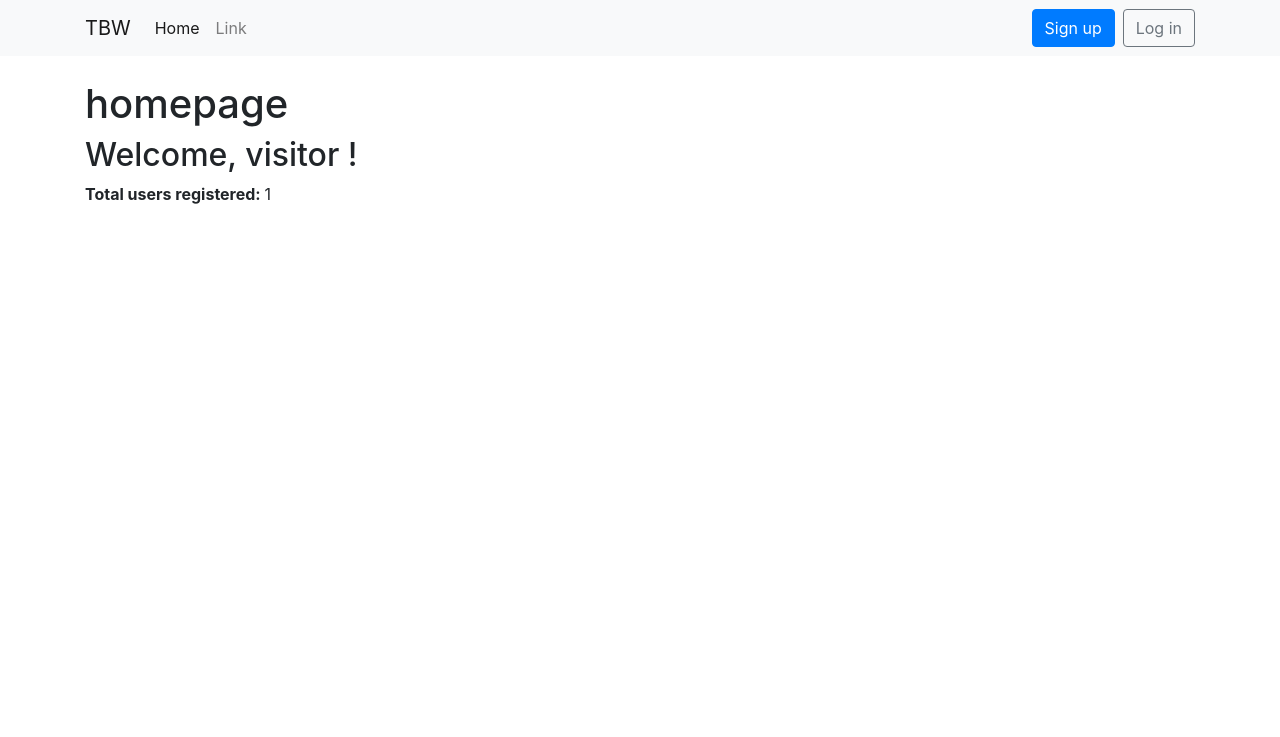
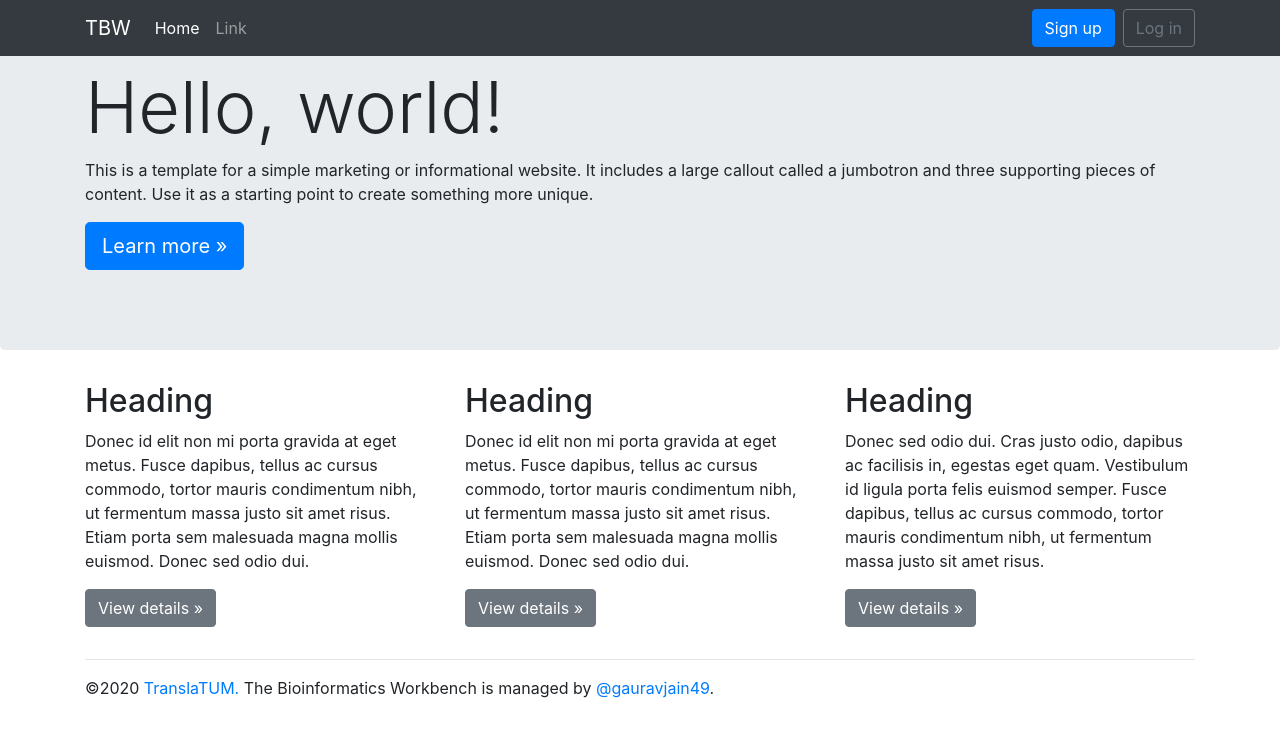
Before and after one commit to gauravj49/tbp, a Django app: page / in a window 1280 px wide. Shown: the top 737 px of the page. Run offline with Django 3.2, Linux system fonts and the light colour scheme; data comes from the database, SQL or seed files in the repository; both versions use the stored data as it was after the commit; some libraries are stand-ins or nearby versions.

Commit message:
new conditional templates for landing page and user dashboard

```diff
--- /dev/null
+++ b/condor/src/apps/user_management/static/user_management/css/jumbotron.css
@@ -0,0 +1,4 @@
+/* Move down content because we have a fixed navbar that is 3.5rem tall */
+body {
+  padding-top: 3.5rem;
+}
--- a/condor/src/apps/user_management/views.py
+++ b/condor/src/apps/user_management/views.py
@@ -18,7 +18,7 @@ def home(request):
     template= "dashboard/dashboard_home.html"
     context= {}
   else:
-    template= "user_management/home.html"
+    template= "index.html"
     count = User.objects.count()
     context= {'count': count}
 
--- a/condor/src/templates/base.html
+++ b/condor/src/templates/base.html
@@ -3,38 +3,43 @@
 <html lang="en">
   <head>
     <!-- Required meta tags -->
-    <meta charset="utf-8">
-    <meta name="viewport" content="width=device-width, initial-scale=1, shrink-to-fit=no">
+    {% block head_meta %}
+        {% block head_meta_charset %}
+            <meta http-equiv="Content-Type" content="text/html; charset=utf-8" />
+        {% endblock head_meta_charset %}
 
-    <!-- Bootstrap CSS -->
-    <link rel="stylesheet" href="https://stackpath.bootstrapcdn.com/bootstrap/4.5.0/css/bootstrap.min.css" integrity="sha384-9aIt2nRpC12Uk9gS9baDl411NQApFmC26EwAOH8WgZl5MYYxFfc+NcPb1dKGj7Sk" crossorigin="anonymous">
+        {% block head_meta_contentlanguage %}
+          <meta http-equiv="Content-Language" value="en-US" />
+        {% endblock head_meta_contentlanguage %}
+
+        {% block head_meta_viewport %}
+            <meta name="viewport" content="width=device-width, initial-scale=1.0">
+        {% endblock head_meta_viewport %}
+    {% endblock head_meta %}
 
     {% comment %} Set the title {% endcomment %}
     <title>{% block title %} TranslaTUM Bioinformatics Workbench {% endblock %}</title>
 
-    {% comment %} Hide asterix and error list style to none {% endcomment %}
-    <style type="text/css">
-      .asteriskField {
-        display: none;
-      }
-      form .alert ul li {
-        list-style: none;
-      }
-      form .alert ul {
-        padding: 0;
-        margin: 0;
-      }
-    </style>
+    {% comment %} {% block head_favicon %} <link rel="icon" type="image/png" href="{{ STATIC_URL }}images/favicon.ico"> {% endblock head_favicon %} {% endcomment %}
+
+    {% block head_css %}
+      {% comment %} Bootstrap CSS {% endcomment %}
+      <link rel="stylesheet" href="https://stackpath.bootstrapcdn.com/bootstrap/4.5.0/css/bootstrap.min.css" integrity="sha384-9aIt2nRpC12Uk9gS9baDl411NQApFmC26EwAOH8WgZl5MYYxFfc+NcPb1dKGj7Sk" crossorigin="anonymous">
+
+      {% comment %} Template based static files {% endcomment %}
+      {% block app_css_section %}{% endblock app_css_section %}
+    {% endblock head_css %}
   </head>
 
-  <body>
-    <nav class="navbar navbar-expand-lg navbar-light bg-light mb-4">
+  </body>
+    <header>
+      {% comment %} Navigation Menu {% endcomment %}
+      <nav class="navbar navbar-expand-md navbar-dark fixed-top bg-dark">
         <div class="container">
           <a class="navbar-brand" href="{% url 'home' %}">TBW</a>
           <button class="navbar-toggler" type="button" data-toggle="collapse" data-target="#navbarSupportedContent" aria-controls="navbarSupportedContent" aria-expanded="false" aria-label="Toggle navigation">
             <span class="navbar-toggler-icon"></span>
           </button>
-
           <div class="collapse navbar-collapse" id="navbarSupportedContent">
             <ul class="navbar-nav mr-auto">
               <li class="nav-item active">
@@ -45,8 +50,6 @@
               </li>
             </ul>
             {% comment %} Add a dropdown {% endcomment %}
-          {% load widget_tweaks %}
-          {% load crispy_forms_tags %}
             {% if user.is_authenticated %}
               <ul class="navbar-nav">
                 <li class="nav-item dropdown">
@@ -69,6 +72,7 @@
           </div>
         </div>
       </nav>
+    </header>
 
     {% comment %} Main Body {% endcomment %}
     <div class="container">
@@ -77,10 +81,19 @@
         {% endblock %}
       </main>
     </div>
+
     <!-- Optional JavaScript -->
     <!-- jQuery first, then Popper.js, then Bootstrap JS -->
     <script src="https://code.jquery.com/jquery-3.5.1.slim.min.js" integrity="sha384-DfXdz2htPH0lsSSs5nCTpuj/zy4C+OGpamoFVy38MVBnE+IbbVYUew+OrCXaRkfj" crossorigin="anonymous"></script>
     <script src="https://cdn.jsdelivr.net/npm/popper.js@1.16.0/dist/umd/popper.min.js" integrity="sha384-Q6E9RHvbIyZFJoft+2mJbHaEWldlvI9IOYy5n3zV9zzTtmI3UksdQRVvoxMfooAo" crossorigin="anonymous"></script>
     <script src="https://stackpath.bootstrapcdn.com/bootstrap/4.5.0/js/bootstrap.min.js" integrity="sha384-OgVRvuATP1z7JjHLkuOU7Xw704+h835Lr+6QL9UvYjZE3Ipu6Tp75j7Bh/kR0JKI" crossorigin="anonymous"></script>
+
+    <footer class="container">
+      <div class="inner">
+        <p>&copy;2020 <a href="https://www.translatum.tum.de/en/home/">TranslaTUM. </a> The Bioinformatics Workbench is managed by <a href="https://twitter.com/gauravjain49">@gauravjain49</a>.</p>
+      </div>
+    </footer>
+
   </body>
+
 </html>
--- /dev/null
+++ b/condor/src/templates/index.html
@@ -0,0 +1,131 @@
+<!doctype html>
+{% load static %}
+<html lang="en">
+  <head>
+    <meta charset="utf-8">
+    <meta name="viewport" content="width=device-width, initial-scale=1, shrink-to-fit=no">
+    <meta name="description" content="">
+    <meta name="author" content="Mark Otto, Jacob Thornton, and Bootstrap contributors">
+    <meta name="generator" content="Jekyll v4.0.1">
+    <title>TranslaTUM Bioinformatics Workbench</title>
+
+    <link rel="canonical" href="https://getbootstrap.com/docs/4.5/examples/jumbotron/">
+
+    <!-- Bootstrap core CSS -->
+    <link rel="stylesheet" href="https://stackpath.bootstrapcdn.com/bootstrap/4.5.0/css/bootstrap.min.css" integrity="sha384-9aIt2nRpC12Uk9gS9baDl411NQApFmC26EwAOH8WgZl5MYYxFfc+NcPb1dKGj7Sk" crossorigin="anonymous">
+
+    <style>
+      .bd-placeholder-img {
+        font-size: 1.125rem;
+        text-anchor: middle;
+        -webkit-user-select: none;
+        -moz-user-select: none;
+        -ms-user-select: none;
+        user-select: none;
+      }
+
+      @media (min-width: 768px) {
+        .bd-placeholder-img-lg {
+          font-size: 3.5rem;
+        }
+      }
+    </style>
+    <!-- Custom styles for this template -->
+    <link href="{% static 'user_management/css/jumbotron.css" rel="stylesheet' %}">
+  </head>
+
+  <body>
+    <nav class="navbar navbar-expand-md navbar-dark fixed-top bg-dark">
+      <div class="container">
+        <a class="navbar-brand" href="{% url 'home' %}">TBW</a>
+        <button class="navbar-toggler" type="button" data-toggle="collapse" data-target="#navbarSupportedContent" aria-controls="navbarSupportedContent" aria-expanded="false" aria-label="Toggle navigation">
+          <span class="navbar-toggler-icon"></span>
+        </button>
+
+        <div class="collapse navbar-collapse" id="navbarSupportedContent">
+          <ul class="navbar-nav mr-auto">
+            <li class="nav-item active">
+              <a class="nav-link" href="{% url 'home' %}">Home <span class="sr-only">(current)</span></a>
+            </li>
+            <li class="nav-item">
+              <a class="nav-link" href="#">Link</a>
+            </li>
+          </ul>
+          {% comment %} Add a dropdown {% endcomment %}
+          {% if user.is_authenticated %}
+            <ul class="navbar-nav">
+              <li class="nav-item dropdown">
+                <a class="nav-link dropdown-toggle" href="#" id="navbarDropdown" role="button" data-toggle="dropdown" aria-haspopup="true" aria-expanded="false">
+                  {{ user.username }}
+                </a>
+                <div class="dropdown-menu dropdown-menu-right" aria-labelledby="navbarDropdown">
+                  <a class="dropdown-item" href="{% url 'password_change' %}">Change password </a>
+                  <div class="dropdown-divider"></div>
+                  <a class="dropdown-item" href="{% url 'logout' %}">Log out </a>
+                </div>
+              </li>
+            </ul>
+          {% else %}
+            <form class="form-inline my-2 my-lg-0">
+              <a href="{% url 'signup' %}" class="btn btn-primary mr-2"> Sign up </a>
+              <a href="{% url 'login'  %}" class="btn btn-outline-secondary"> Log in  </a>
+            </form>
+          {% endif %}
+        </div>
+      </div>
+    </nav>
+    {% comment %} Main Body {% endcomment %}
+    <div class="container">
+      <main>
+        {% block content %}
+        {% endblock %}
+      </main>
+    </div>
+    <!-- Optional JavaScript -->
+    <!-- jQuery first, then Popper.js, then Bootstrap JS -->
+    <script src="https://code.jquery.com/jquery-3.5.1.slim.min.js" integrity="sha384-DfXdz2htPH0lsSSs5nCTpuj/zy4C+OGpamoFVy38MVBnE+IbbVYUew+OrCXaRkfj" crossorigin="anonymous"></script>
+    <script src="https://cdn.jsdelivr.net/npm/popper.js@1.16.0/dist/umd/popper.min.js" integrity="sha384-Q6E9RHvbIyZFJoft+2mJbHaEWldlvI9IOYy5n3zV9zzTtmI3UksdQRVvoxMfooAo" crossorigin="anonymous"></script>
+    <script src="https://stackpath.bootstrapcdn.com/bootstrap/4.5.0/js/bootstrap.min.js" integrity="sha384-OgVRvuATP1z7JjHLkuOU7Xw704+h835Lr+6QL9UvYjZE3Ipu6Tp75j7Bh/kR0JKI" crossorigin="anonymous"></script>
+  </body>
+
+  <main role="main">
+    <!-- Main jumbotron for a primary marketing message or call to action -->
+    <div class="jumbotron">
+      <div class="container">
+        <h1 class="display-3">Hello, world!</h1>
+        <p>This is a template for a simple marketing or informational website. It includes a large callout called a jumbotron and three supporting pieces of content. Use it as a starting point to create something more unique.</p>
+        <p><a class="btn btn-primary btn-lg" href="#" role="button">Learn more &raquo;</a></p>
+      </div>
+    </div>
+
+    <div class="container">
+      <!-- Example row of columns -->
+      <div class="row">
+        <div class="col-md-4">
+          <h2>Heading</h2>
+          <p>Donec id elit non mi porta gravida at eget metus. Fusce dapibus, tellus ac cursus commodo, tortor mauris condimentum nibh, ut fermentum massa justo sit amet risus. Etiam porta sem malesuada magna mollis euismod. Donec sed odio dui. </p>
+          <p><a class="btn btn-secondary" href="#" role="button">View details &raquo;</a></p>
+        </div>
+        <div class="col-md-4">
+          <h2>Heading</h2>
+          <p>Donec id elit non mi porta gravida at eget metus. Fusce dapibus, tellus ac cursus commodo, tortor mauris condimentum nibh, ut fermentum massa justo sit amet risus. Etiam porta sem malesuada magna mollis euismod. Donec sed odio dui. </p>
+          <p><a class="btn btn-secondary" href="#" role="button">View details &raquo;</a></p>
+        </div>
+        <div class="col-md-4">
+          <h2>Heading</h2>
+          <p>Donec sed odio dui. Cras justo odio, dapibus ac facilisis in, egestas eget quam. Vestibulum id ligula porta felis euismod semper. Fusce dapibus, tellus ac cursus commodo, tortor mauris condimentum nibh, ut fermentum massa justo sit amet risus.</p>
+          <p><a class="btn btn-secondary" href="#" role="button">View details &raquo;</a></p>
+        </div>
+      </div>
+
+      <hr>
+
+    </div> <!-- /container -->
+  </main>
+
+<footer class="container">
+  <div class="inner">
+    <p>&copy;2020 <a href="https://www.translatum.tum.de/en/home/">TranslaTUM. </a> The Bioinformatics Workbench is managed by <a href="https://twitter.com/gauravjain49">@gauravjain49</a>.</p>
+  </div>
+</footer>
+</html>
```
Also changed, not shown: condor/src/apps/user_management/static/user_management/css/cover.css (added, +106 -0 lines), condor/src/templates/cover/cover.html (added, +49 -0 lines), condor/src/templates/index_cover.html (added, +70 -0 lines), condor/src/db.sqlite3, 2 other files. Lines whose indentation alone changed are shown as unchanged.
